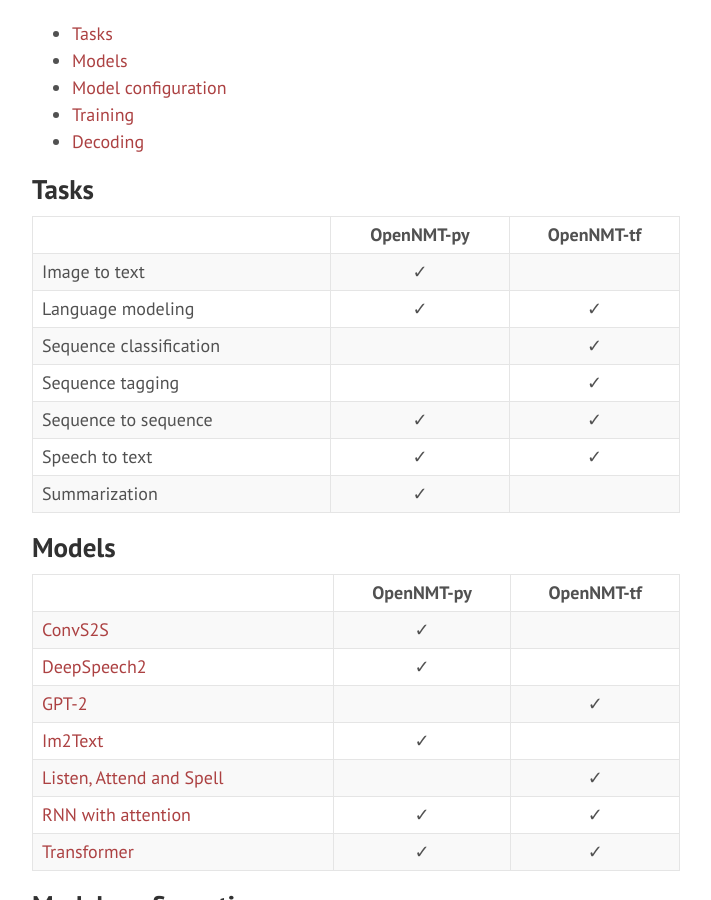
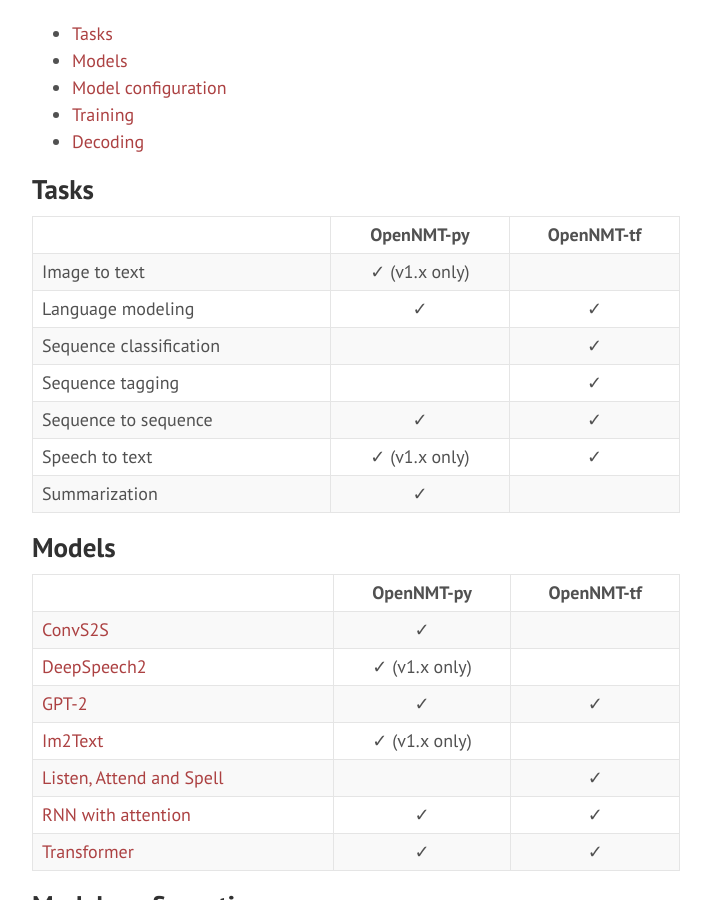
Before and after one commit to OpenNMT/opennmt.github.io, a Jekyll site: the page built from features.md, in a window 1280 px wide and 900 px high, scrolled down 415 px. Shown: the whole window, without its empty margins (284-995 px from the left). Built offline with Jekyll 4.4.1, drawn with Linux system fonts in a browser that asks for light colours.

Commit message:
update OpenNMT-py features (#32)

```diff
--- a/features.md
+++ b/features.md
@@ -12,12 +12,12 @@ While OpenNMT initially focused on standard sequence to sequence models applied
 
 | | OpenNMT-py | OpenNMT-tf |
 | --- | :---: | :---: |
-| Image to text | ✓ | |
+| Image to text | ✓ (v1.x only) | |
 | Language modeling | ✓ | ✓ |
 | Sequence classification | | ✓ |
 | Sequence tagging | | ✓ |
 | Sequence to sequence | ✓ | ✓ |
-| Speech to text | ✓ | ✓ |
+| Speech to text | ✓ (v1.x only) | ✓ |
 | Summarization | ✓ | |
 
 ## Models
@@ -25,9 +25,9 @@ While OpenNMT initially focused on standard sequence to sequence models applied
 | | OpenNMT-py | OpenNMT-tf |
 | --- | :---: | :---: |
 | [ConvS2S](https://arxiv.org/abs/1705.03122) | ✓ | |
-| [DeepSpeech2](https://arxiv.org/abs/1512.02595v1) | ✓ | |
-| [GPT-2](https://d4mucfpksywv.cloudfront.net/better-language-models/language-models.pdf) | | ✓ |
-| [Im2Text](https://arxiv.org/abs/1609.04938) | ✓ | |
+| [DeepSpeech2](https://arxiv.org/abs/1512.02595v1) | ✓ (v1.x only) | |
+| [GPT-2](https://d4mucfpksywv.cloudfront.net/better-language-models/language-models.pdf) | ✓ | ✓ |
+| [Im2Text](https://arxiv.org/abs/1609.04938) | ✓ (v1.x only) | |
 | [Listen, Attend and Spell](https://arxiv.org/abs/1508.01211) | | ✓ |
 | [RNN with attention](https://arxiv.org/abs/1508.04025) | ✓ | ✓ |
 | [Transformer](https://arxiv.org/abs/1706.03762) | ✓ | ✓ |
@@ -64,7 +64,7 @@ While OpenNMT initially focused on standard sequence to sequence models applied
 | Pretrained embeddings | ✓ | ✓ |
 | [Scheduled sampling](https://arxiv.org/abs/1506.03099) | | ✓ |
 | Sentence weighting | | ✓ |
-| Vocabulary update | | ✓ |
+| Vocabulary update | ✓ | ✓ |
 | Weighted dataset | ✓ | ✓ |
 
 ## Decoding
```
